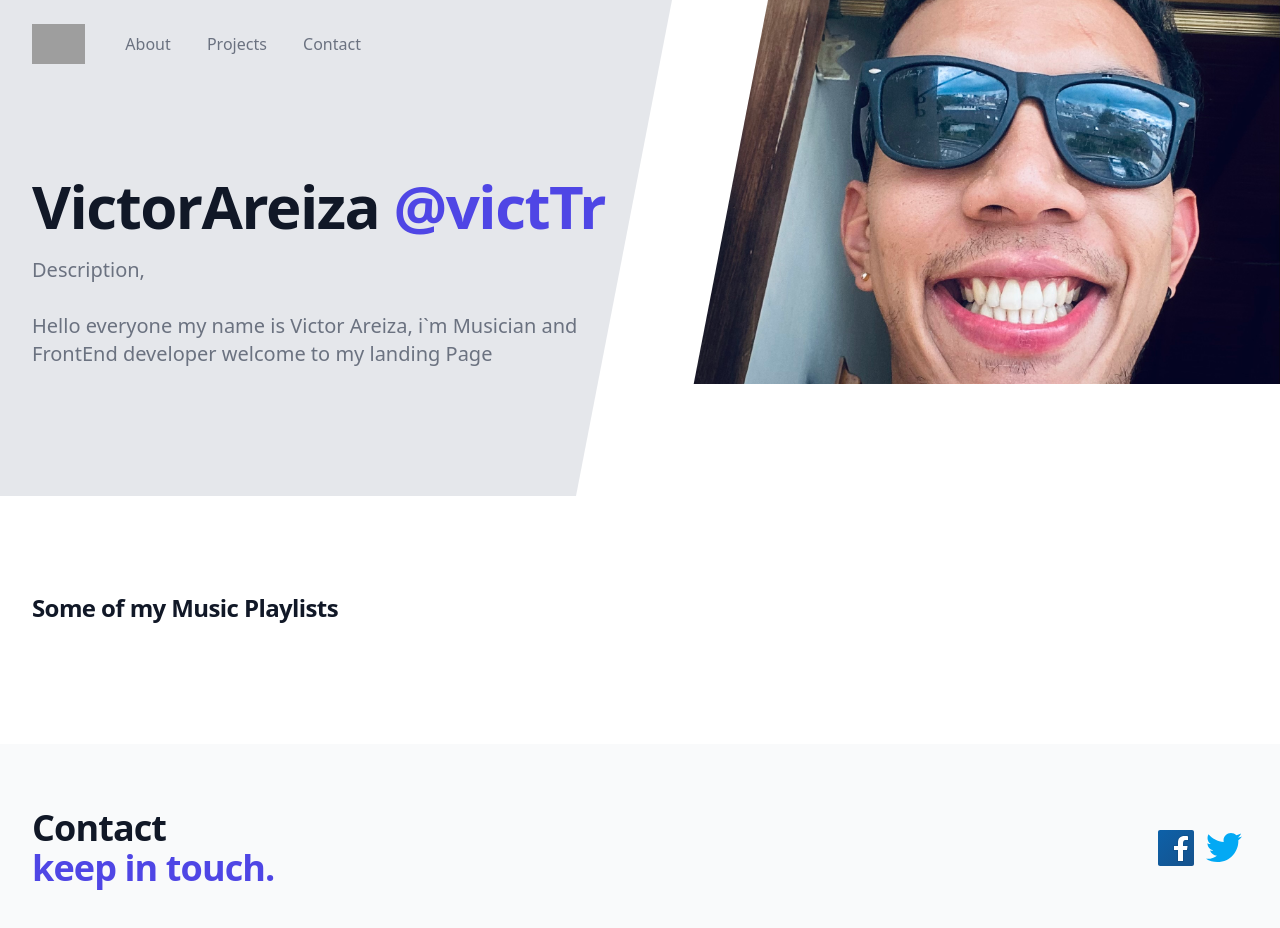
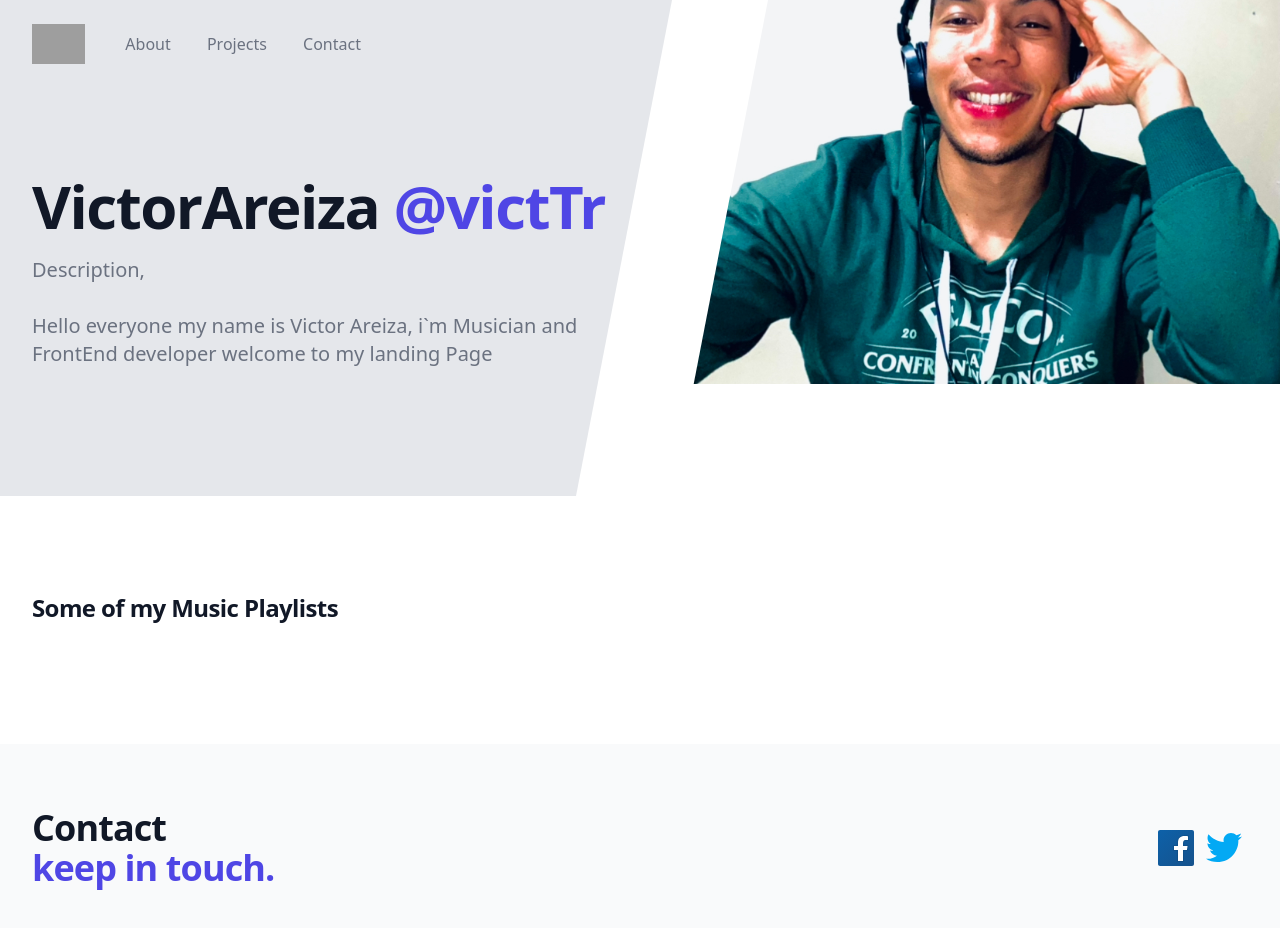
Before and after one commit to victorgit02/myfirst-landing-page, a website: page src/index.html in a window 1280 px wide. Drawn offline with nearby package versions, Linux system fonts and the light colour scheme; no server answers; grey boxes are pictures that could not be loaded.

Commit message:
third commit

```diff
--- a/src/index.html
+++ b/src/index.html
@@ -59,7 +59,7 @@
         </div>
         <div class="lg:absolute lg:inset-y-0 lg:right-0 lg:w-1/2">
             <img class="h-56 w-full object-cover sm:h-72 md:h-96 lg:w-14% lg:aspect-none"
-                src="./assets/imgs/IMG_2111.JPG" alt="">
+                src="./assets/imgs/fotoperfil.jpg" alt="">
         </div>
     </div>
     <div class="bg-white">
```
Also changed, not shown: package.json (+46 -3 lines), src/assets/imgs/fotoperfil.jpg (added), src/assets/main.js (line endings or trailing spaces).
